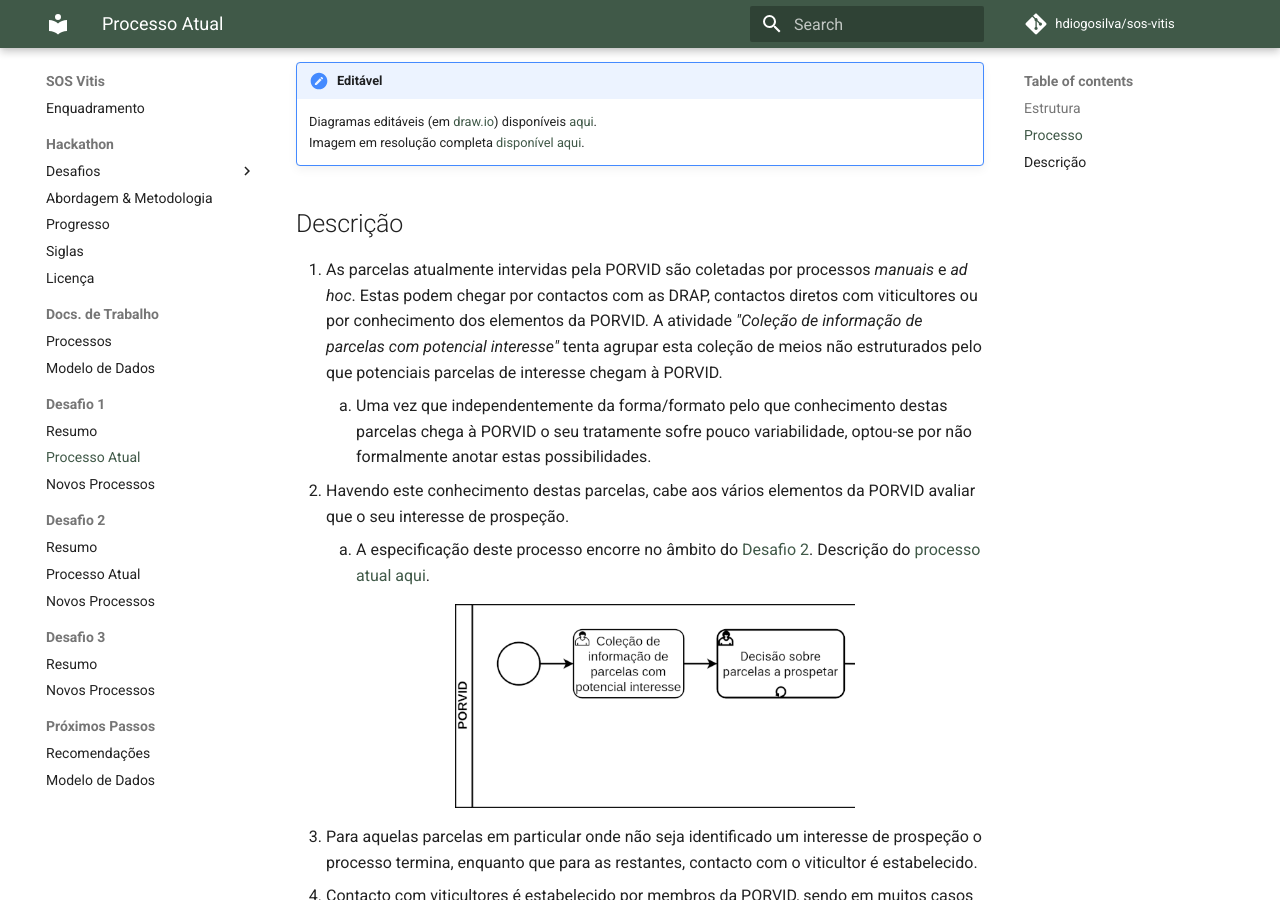
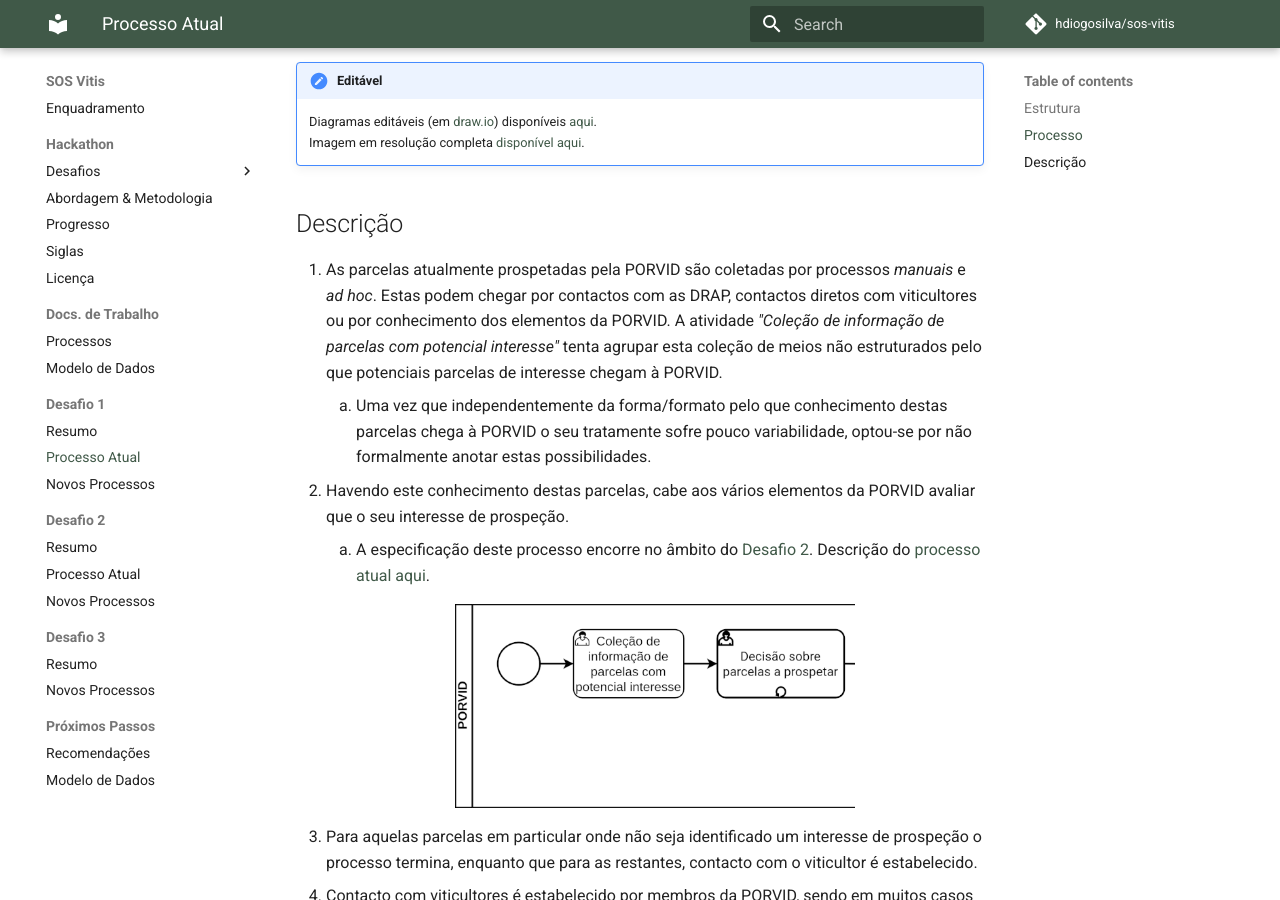
Before and after one commit to hdiogosilva/sos-vitis, an MkDocs documentation site: the page built from docs/Desafio 1/processo-atual.md, in a window 1280 px wide and 900 px high, scrolled down 761 px. Built offline with MkDocs 1.6.1 and Material for MkDocs 9.7.7, drawn with Linux system fonts in a browser that asks for light colours; comment, search, counter and statistics services are not loaded.

Commit message:
changes Pedro Prata

```diff
--- a/docs/Desafio 1/processo-atual.md
+++ b/docs/Desafio 1/processo-atual.md
@@ -22,7 +22,7 @@ O processo é aqui representado em [notação BPMN](https://wikipedia.org/wiki/B
 
 ## Descrição
 
-1. As parcelas atualmente intervidas pela PORVID são coletadas por processos _manuais_ e _ad hoc_. Estas podem chegar por contactos com as DRAP, contactos diretos com viticultores ou por conhecimento dos elementos da PORVID. A atividade _"Coleção de informação de parcelas com potencial interesse"_ tenta agrupar esta coleção de meios não estruturados pelo que potenciais parcelas de interesse chegam à PORVID.
+1. As parcelas atualmente prospetadas pela PORVID são coletadas por processos _manuais_ e _ad hoc_. Estas podem chegar por contactos com as DRAP, contactos diretos com viticultores ou por conhecimento dos elementos da PORVID. A atividade _"Coleção de informação de parcelas com potencial interesse"_ tenta agrupar esta coleção de meios não estruturados pelo que potenciais parcelas de interesse chegam à PORVID.
     1. Uma vez que independentemente da forma/formato pelo que conhecimento destas parcelas chega à PORVID o seu tratamente sofre pouco variabilidade, optou-se por não formalmente anotar estas possibilidades.
 2. Havendo este conhecimento destas parcelas, cabe aos vários elementos da PORVID avaliar que o seu interesse de prospeção.
     1. A especificação deste processo encorre no âmbito do [Desafio 2](../Desafio 2/descricao/). Descrição do [processo atual aqui](../Desafio 2/processo-atual/).
```
Also changed, not shown: docs/Desafio 1/resumo.md (+1 -1 lines).
